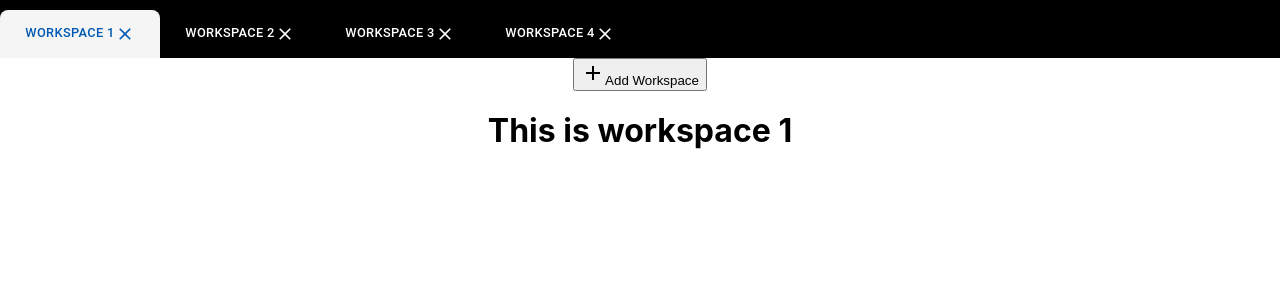
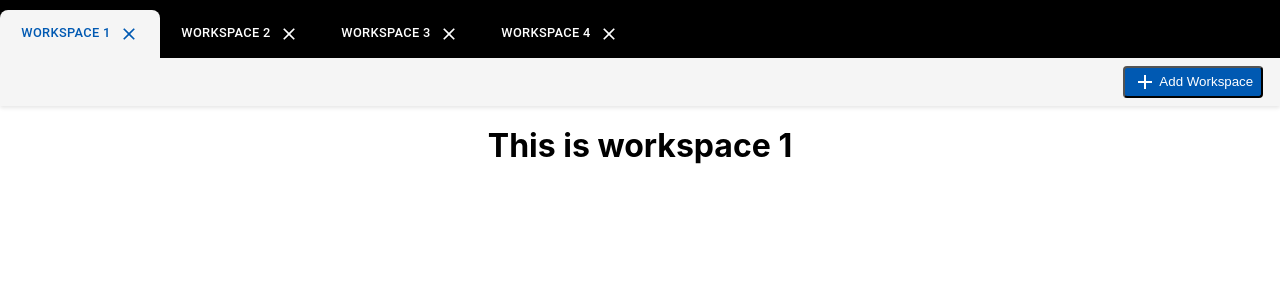
Before and after one commit to madhavms/signals-playground, a React (Create React App) app: page / in a window 1280 px wide. Shown: the top 300 px of the page. Built offline with nearby package versions, Linux system fonts and the light colour scheme.

Commit message:
TabsBar styling

```diff
--- a/src/components/TabsBar.js
+++ b/src/components/TabsBar.js
@@ -9,7 +9,7 @@ import {
   selectedTab,
   handleWorkspaceSelection,
   addWorkspace,
-  closeWorkspace
+  closeWorkspace,
 } from "../helpers/workspaceStore";
 import { signal } from "@preact/signals-react";
 
@@ -55,13 +55,13 @@ const useStyles = makeStyles((theme) => ({
       backgroundColor: (props) =>
         props.mode === "light" ? "#F5F5F5" : "#001e3c",
     },
+  },
   closeButton: {
-      marginLeft: theme.spacing(1),
     padding: 0,
-      display: "inline-flex",
     alignItems: "center",
     justifyContent: "center",
     cursor: "pointer",
+    marginLeft: theme.spacing(1),
   },
   labelContainer: {
     display: "flex",
@@ -71,26 +71,27 @@ const useStyles = makeStyles((theme) => ({
     display: "flex",
     justifyContent: "flex-end",
     alignItems: "center",
-      padding: theme.spacing(1),
-      backgroundColor: "black",
+    padding: theme.spacing(0.1),
+    backgroundColor: "#F5F5F5",
     boxShadow: "0px 2px 4px rgba(0, 0, 0, 0.1)",
   },
   addButton: {
     display: "flex",
     alignItems: "center",
-      marginTop: theme.spacing(4),
+    marginTop: theme.spacing(1),
+    marginRight: theme.spacing(2),
+    marginBottom: theme.spacing(1),
     backgroundColor: "#0059b2",
     color: "white",
-      borderRadius: theme.spacing(1),
-      padding: theme.spacing(0.5, 1.5),
+    borderRadius: theme.spacing(0.5),
+    padding: theme.spacing(0.20, 1),
     cursor: "pointer",
     "&:hover": {
-        backgroundColor: "black",
+      backgroundColor: "#0069d9",
     },
   },
   addIcon: {
-      marginRight: theme.spacing(0.5),
-    },
+    marginRight: theme.spacing(0.25),
   },
 }));
 
@@ -102,7 +103,7 @@ function TabsBar() {
     const newWorkspace = {
       id: `f342336a-3594-4cd1-9b0f-152888146787${count}`,
       displayLabel: `New Workspace ${count}`,
-      description: `Newest Workspace ${count}`,
+      description: `This is New Workspace ${count}`,
       isSelected: false,
     };
     count.value++;
```
Also changed, not shown: src/helpers/workspaceStore.js (line endings or trailing spaces). Lines whose indentation alone changed are shown as unchanged.
